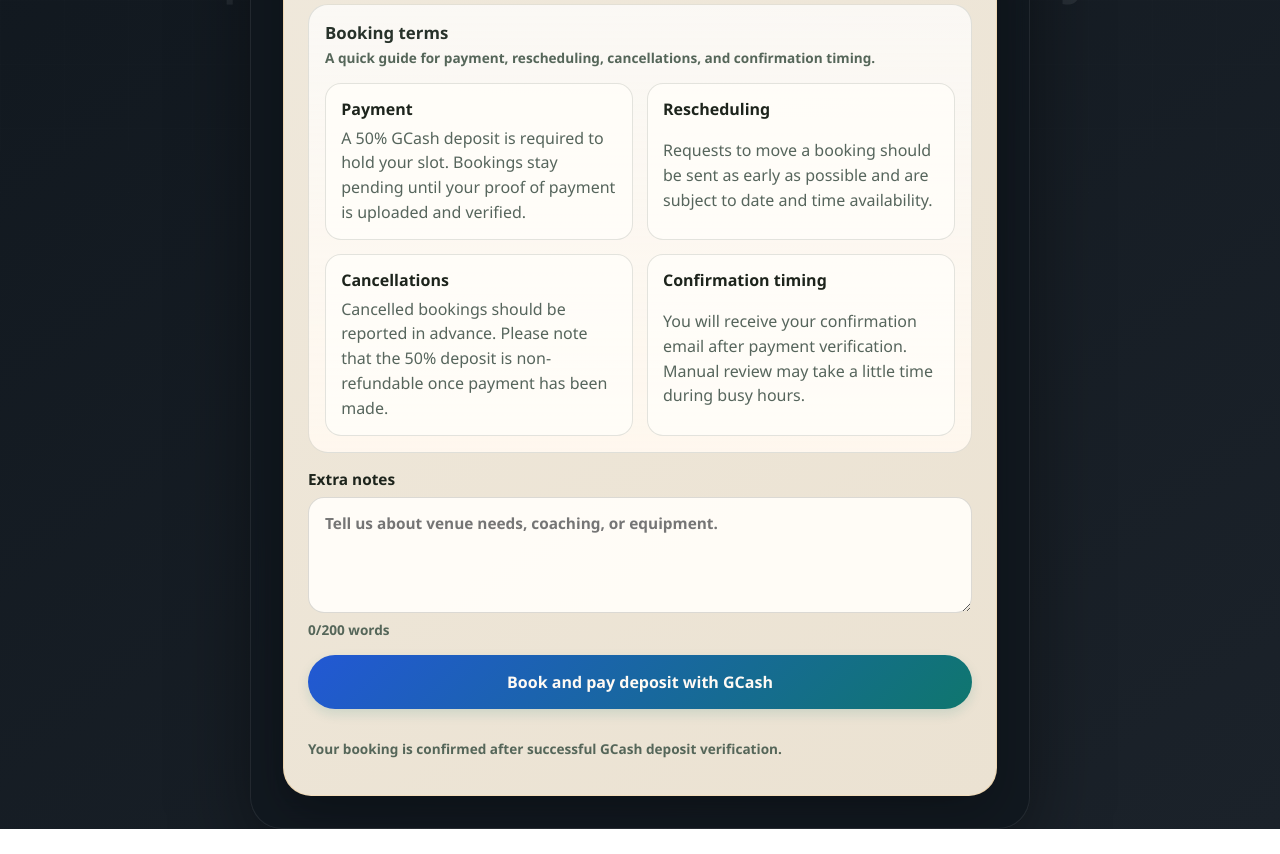
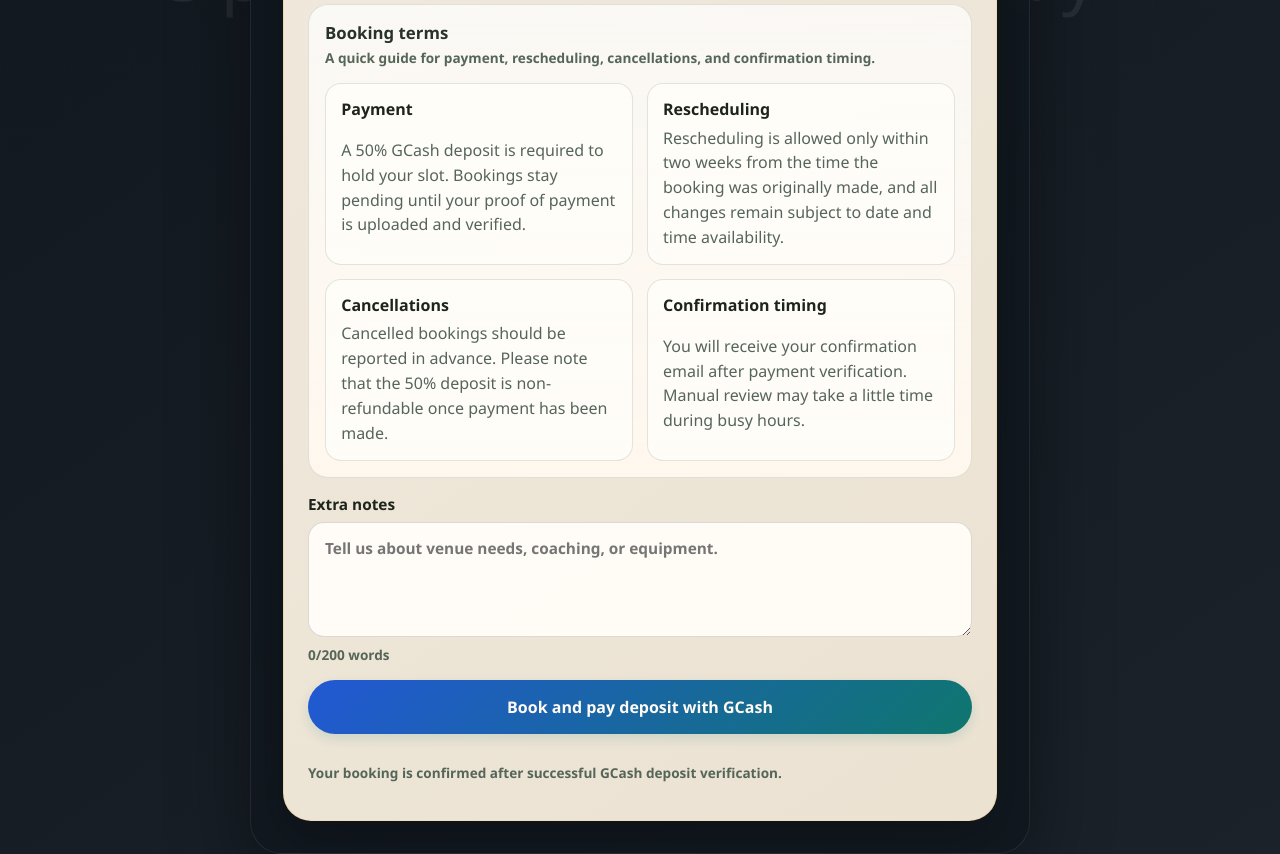
Before and after one commit to yyuseki15-ux/3EC-Photography-Website, a Next.js app: page /book in a window 1280 px wide. Shown: the part 1600-2454 px from the top of the page. Before the commit the page ends 2429 px from the top, so only its background shows below. Built offline with nearby package versions, Linux system fonts and the light colour scheme; no server answers; the database is empty.

Commit message:
Add two week rescheduling policy

```diff
--- a/src/app/book/page.tsx
+++ b/src/app/book/page.tsx
@@ -718,8 +718,8 @@ export default function BookingPage() {
                 <article>
                   <strong>Rescheduling</strong>
                   <p>
-                    Requests to move a booking should be sent as early as possible and are subject
-                    to date and time availability.
+                    Rescheduling is allowed only within two weeks from the time the booking was
+                    originally made, and all changes remain subject to date and time availability.
                   </p>
                 </article>
                 <article>
```
